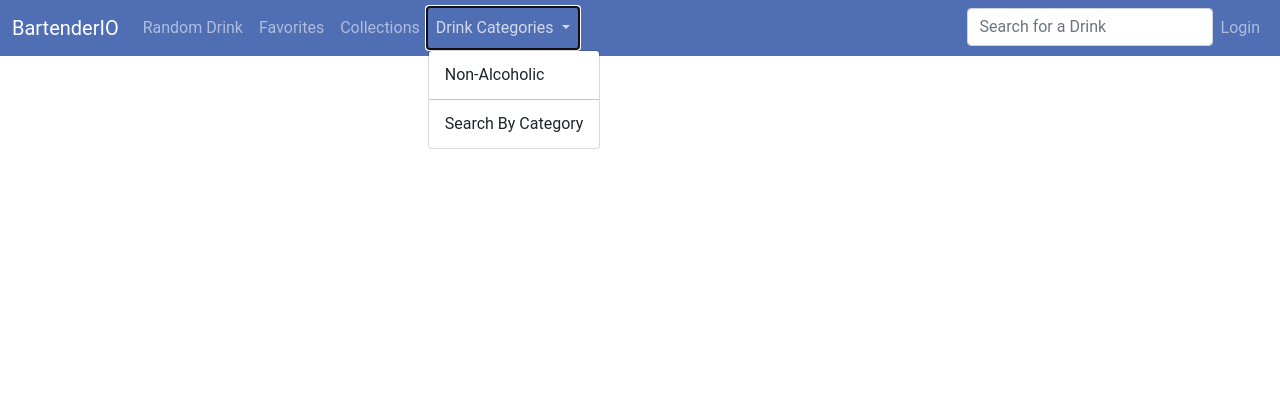
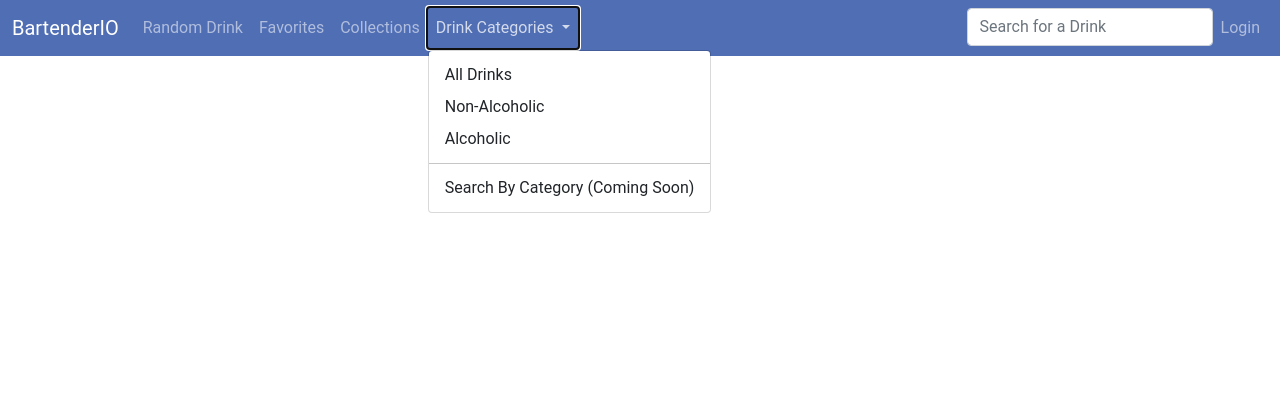
Before and after one commit to cneumann01/BartenderIO, a Flask app: page /drinks/category in a window 1280 px wide, after a click on "Drink Categories". Shown: the top 420 px of the page. Run offline with Flask 3, Linux system fonts and the light colour scheme; data that the repository does not hold is empty.

Commit message:
updated category drop down menu

```diff
--- a/templates/base.html
+++ b/templates/base.html
@@ -72,8 +72,22 @@
 							<li>
 								<a
 									class="dropdown-item"
+									href="/drinks"
+									>All Drinks</a
+								>
+							</li>
+							<li>
+								<a
+									class="dropdown-item"
 									href="/drinks/non-alcoholic"
 									>Non-Alcoholic</a
+								>
+							</li>
+							<li>
+								<a
+									class="dropdown-item"
+									href="/drinks/alcoholic"
+									>Alcoholic</a
 								>
 							</li>
 							<li>
@@ -81,7 +95,7 @@
 								</li>
 								<li>
 									<a class="dropdown-item" href="#"
-										>Search By Category</a
+										>Search By Category (Coming Soon)</a
 									>
 								</li>
 							</ul>
```
Lines whose indentation alone changed are shown as unchanged.
